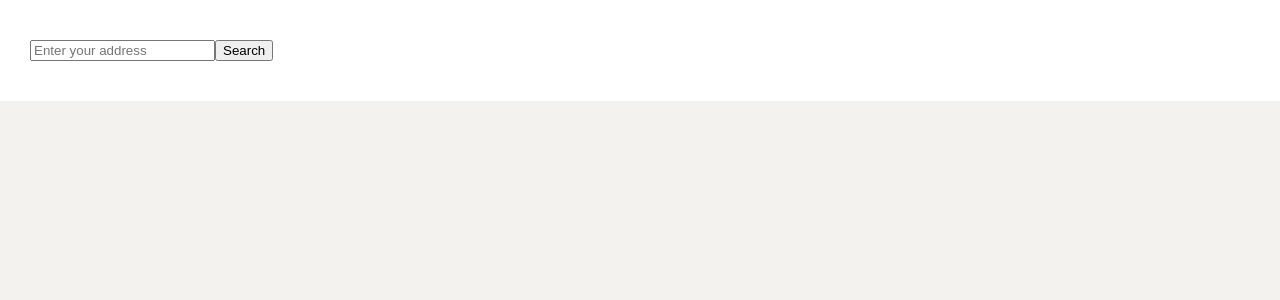
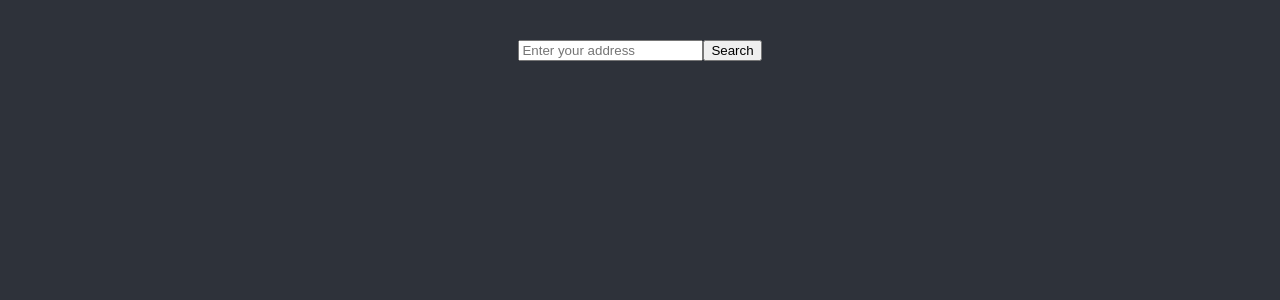
Before and after one commit to luiscarlin/representatives, a React (Create React App) app: page / in a window 1280 px wide. Shown: the top 300 px of the page. Built offline with nearby package versions, Linux system fonts and the light colour scheme.

Commit message:
change style of body

```diff
--- a/src/components/App.js
+++ b/src/components/App.js
@@ -4,23 +4,32 @@ import RepresentativesSection from './containers/representatives-section-contain
 import styled from 'styled-components'
 
 const App = styled.div`
-  background-color: #f3f2ee;
+  background-color: #2e323a;
   height: 100vh;
   width: 100vw;
 `
 
 const Body = styled.div`
   max-width: 1370px;
-  background-color: white;
   margin-left: auto;
   margin-right: auto;
   padding: 40px 30px;
 `
 
+const AddressSearchWrapper = styled.div`
+  display: flex;
+  align-items: center;
+  justify-content: center;
+  height: 50%;
+
+`
+
 export default () => (
   <App>
     <Body>
-      <AddressSearchSection/>
+      <AddressSearchWrapper>
+        <AddressSearchSection/>
+      </AddressSearchWrapper>
       <RepresentativesSection/>
     </Body>
   </App>
```
